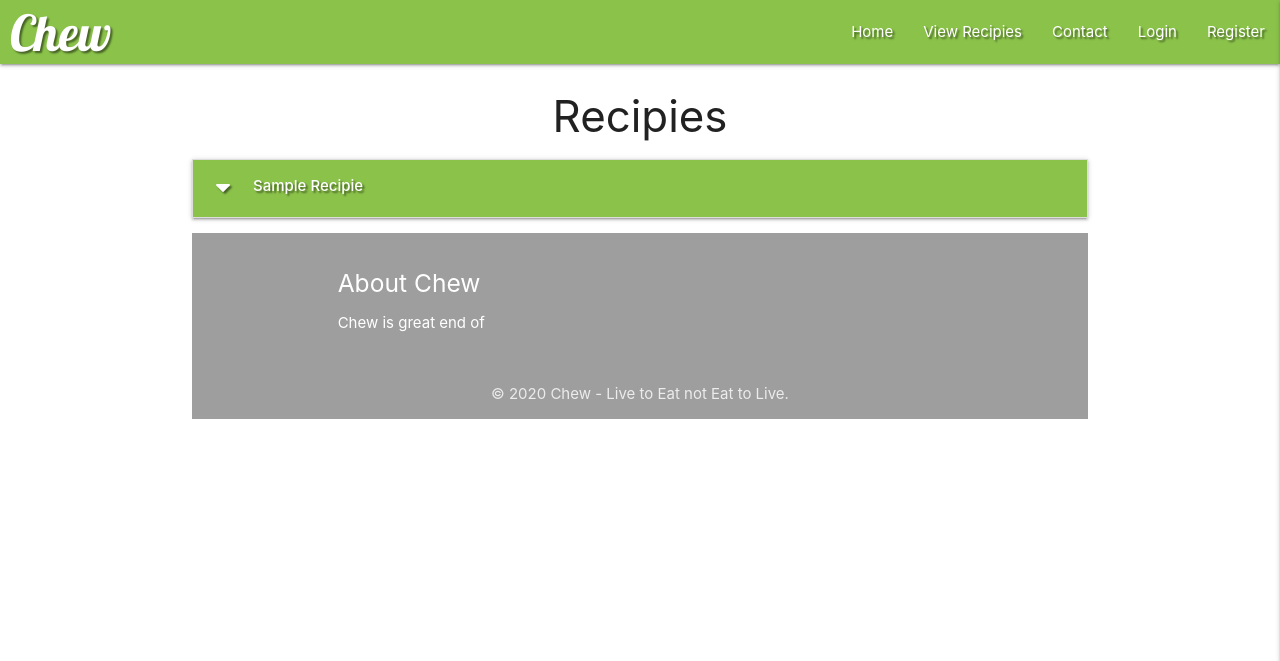
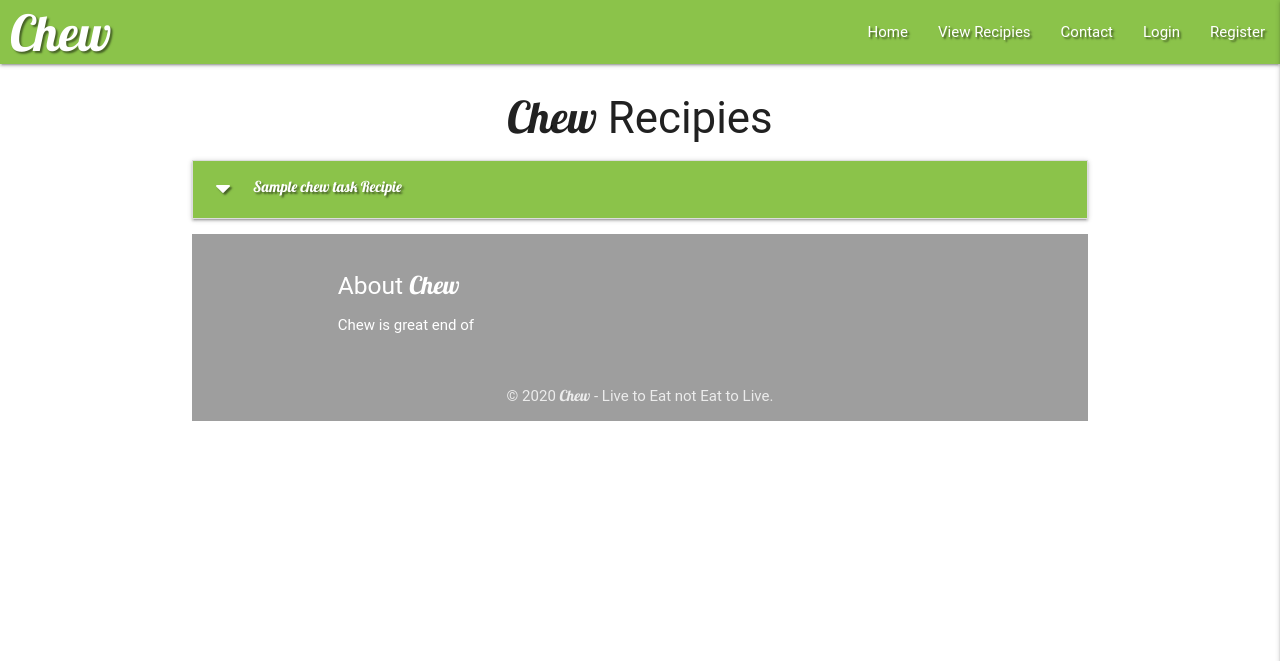
Before and after one commit to RogueAngelfire/chew, a Flask app: page /get_tasks in a window 1280 px wide. Shown: the top 661 px of the page. Run offline with Flask 2, Linux system fonts and the light colour scheme; a database or web service that is not in the repository returns one stand-in record (values such as "Sample title"); some libraries are stand-ins or nearby versions.

```diff
--- a/static/css/style.css
+++ b/static/css/style.css
@@ -2,6 +2,7 @@
 
 body {
     background-color: ffffff;
+    font-family: Roboto;
 }
 
 /* --------------------------------- Logo/Header */
@@ -21,6 +22,10 @@ a.brand-logo {
 
 h3 {
     text-align: center;
+}
+
+strong {
+    font-family: Lobster;
 }
 
 .flashes h4 {
--- a/templates/base.html
+++ b/templates/base.html
@@ -76,13 +76,13 @@
         <div class="container">
            <div class="row">
              <div class="col s12 l6">
-              <h5>About Chew</h5>
+              <h5>About <strong>Chew</strong></h5>
                <p> Chew is great end of</p>
              </div>
 
         </div>
         <div class="footer-copyright grey">
-        <div class="container center-align">&copy; 2020 Chew - Live to Eat not Eat to Live.
+        <div class="container center-align">&copy; 2020 <strong>Chew</strong> - Live to Eat not Eat to Live.
         </div>
         </div>
     </footer>
--- a/templates/contact.html
+++ b/templates/contact.html
@@ -1,6 +1,6 @@
 {% extends "base.html" %}
 {% block content %}
-<h3> Chew would like to here from you.</h3>
+<h3> <strong>Chew</strong> would like to here from you.</h3>
 <p> Please feel free to get in touch and well get back to you in a short while</p>
 <!-- insert web form Here -->
 
@@ -8,14 +8,14 @@
         <div class="row bg-color-contact">
             <div class="col-12 col-xs-12 col-sm-12 col-md-12 col-lg-12 col-xl-12">
                 <div class="col-12">
-                    <div class="align-center">
+                    <div class="center-align">
                         <form onsubmit="return sendMail(this);">
                             <input type="text" name="name" id="fullname" class="form-control" placeholder="Name" required />
                             <input type="email" name="email" id="emailaddress" class="form-control" placeholder="Email" required />
                             <textarea rows="5" name="projectsummary" id="projectsummary" class="form-control" placeholder="Add your message here!" required></textarea>
                             <div class="form-row text-center">
                                 <div class="col">
-                                    <button type="submit" class="btn light-green btn-secondary">Submit Request</button>
+                                    <button type="submit" class="btn light-green btn-secondary center-align">Submit Request</button>
 
                                 </div>
                             </div>
--- a/templates/login.html
+++ b/templates/login.html
@@ -1,7 +1,7 @@
 {% extends "base.html" %}
 {% block content %}
 
-<h3 class="center-align">Login to Chew</h3>
+<h3 class="center-align">Login to <strong>Chew</strong></h3>
 
 <div class="row">
 	<form class="col s12 m8 offset-m2" method="POST" action="{{ url_for('login') }}">
--- a/templates/register.html
+++ b/templates/register.html
@@ -1,7 +1,7 @@
 {% extends "base.html" %}
 {% block content %}
 
-<h3 class="center-align">Register to Start Submitting Recipies to Chew</h3>
+<h3 class="center-align">Register to Start Submitting Recipies to <strong>Chew</strong></h3>
 
 <div class="row">
 	<form class="col s12 m8 offset-m2" method="POST" action="{{ url_for('register')}}">
--- a/templates/tasks.html
+++ b/templates/tasks.html
@@ -1,7 +1,7 @@
 {% extends "base.html" %}
 {% block content %}
 
-    <h3> Recipies </h3>
+    <h3><strong>Chew</strong> Recipies </h3>
 
 <ul class="collapsible">
     {% for task in tasks %}
@@ -17,11 +17,23 @@
            <div class="col s9">
 
            </div>
-           <strong>{{ task.menu_item }} Recipie</strong>
+           <strong>{{ task.menu_name }} Recipie</strong>
       </div>
       <div class="collapsible-body">
-          <strong>{{ task.add_imgage }}</strong>
-          <p>{{ task.add_imgage  }}</p>
+          <p>{{ task.menu_item }}</p>
+          <p>{{ task.menu_name }}</p>
+          <strong>{{ task.add_image }}</strong> <!--- strong clash with chew brand-->
+          <p>{{ task.submitted_by }}</p>
+          <p>{{ task.date_submitted }}</p>
+          <p>{{ task.ingredients }}</p>
+          <p>{{ task.method }}</p>
+          <p>{{ task.vegetarian }}</p>
+          <p>{{ task.vegan }}</p>
+          <p>{{ task.protein }}</p>
+          <p>{{ task.carbs }}</p>
+          <p>{{ task.fats }}</p>
+          <p>{{ task.sugars }}</p>
+
           <p><em>by: {{ task.created_by }}</em></p>
       </div>
     </li>
```
Also changed, not shown: templates/index.html (+7 -0 lines), README.md.
